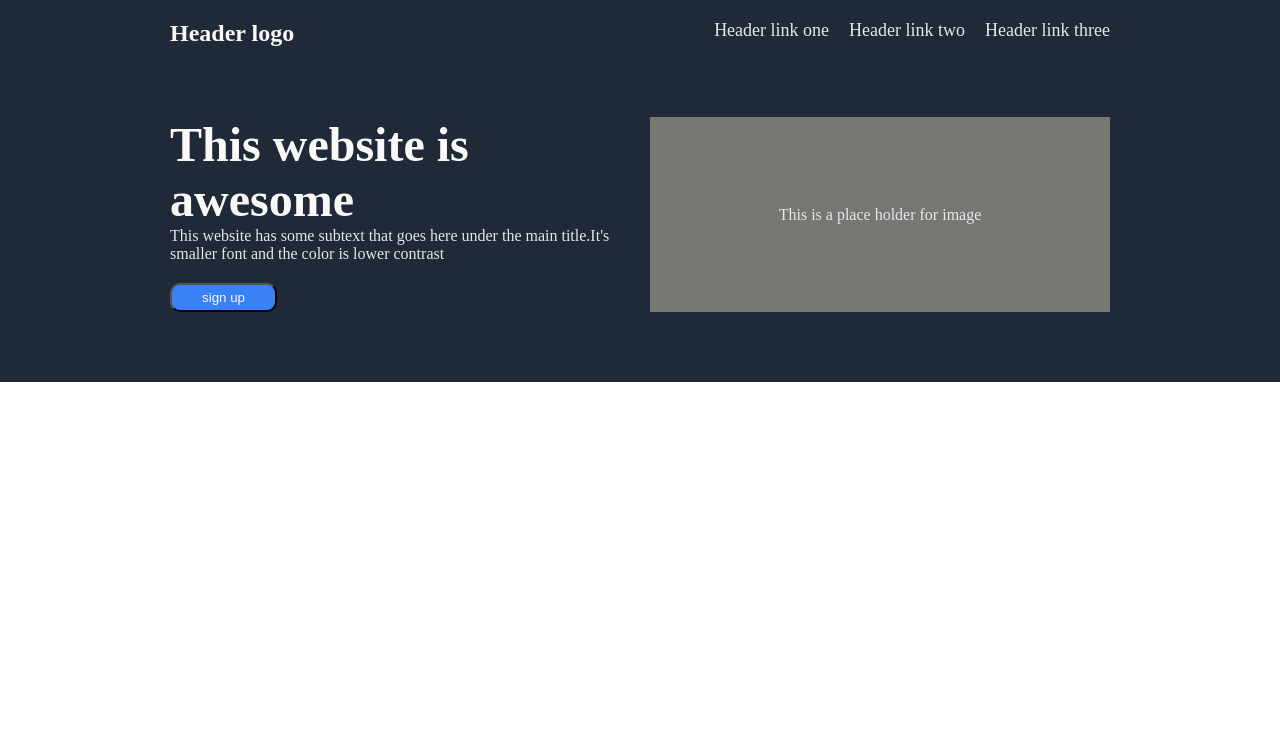
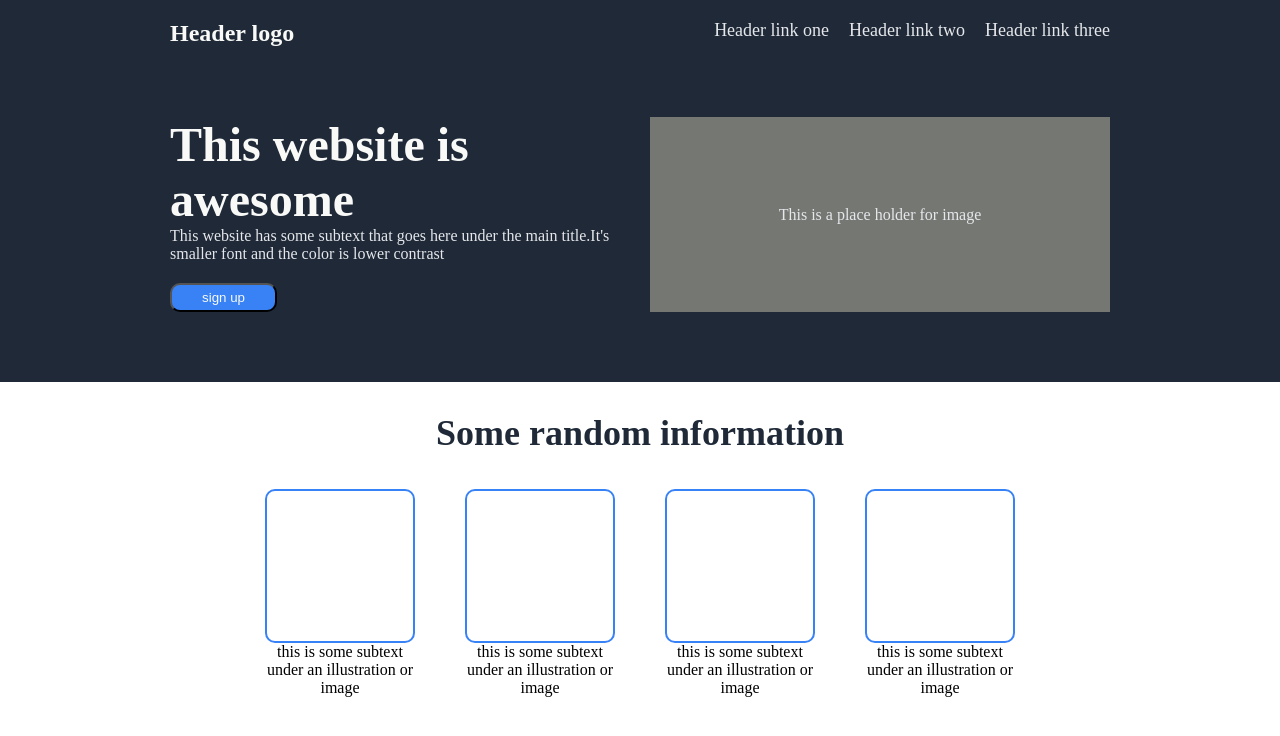
Before and after one commit to ayinde7277/Landing-Page, a plain HTML site: page index.html in a window 1280 px wide. Drawn offline with Linux system fonts and the light colour scheme.

Commit message:
Updated information

```diff
--- a/index.html
+++ b/index.html
@@ -28,6 +28,27 @@
                 </div>
             </div>
         </div>
+        <div class="info">
+            <p class="p">Some random information</p>
+            <div class="textimages">
+                <div class="item">
+                    <div class="empty"></div>
+                    <p>this is some subtext under an illustration or image</p>
+                </div>
+                <div class="item">
+                    <div class="empty"></div>
+                    <p>this is some subtext under an illustration or image</p>
+                </div>
+                <div class="item">
+                    <div class="empty"></div>
+                    <p>this is some subtext under an illustration or image</p>
+                </div>
+                <div class="item">
+                    <div class="empty"></div>
+                    <p>this is some subtext under an illustration or image</p>
+                </div>
+            </div>
+        </div>
     </div>
 
 </body>
--- a/styles.css
+++ b/styles.css
@@ -61,3 +61,28 @@ ul a{
 .secondary{
     color: #e5e7eb;
 }
+
+.info{
+    text-align: center;
+    margin-top: 30px;
+}
+.textimages{
+    display: flex;
+    justify-content:center;
+    gap: 50px;
+    margin-top: 35px;
+}
+.item{
+    max-width: 150px;
+}
+.empty{
+    max-width: 150px;
+    height: 150px;
+    border: 2px solid #3882f8;
+    border-radius: 10px;
+}
+.p{
+    font-size: 36px;
+    font-weight: bold;
+    color: #1f2937;
+}
```
